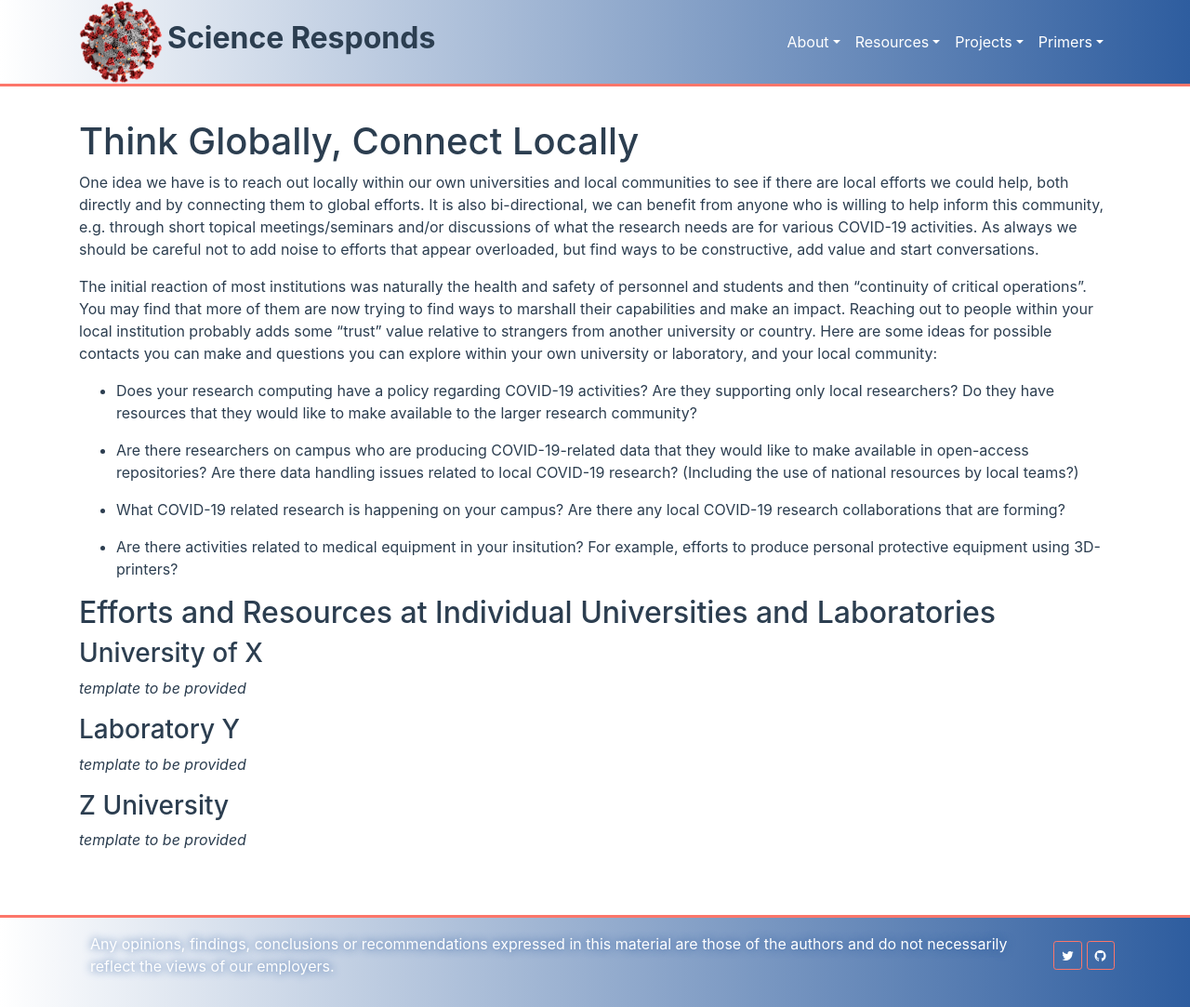
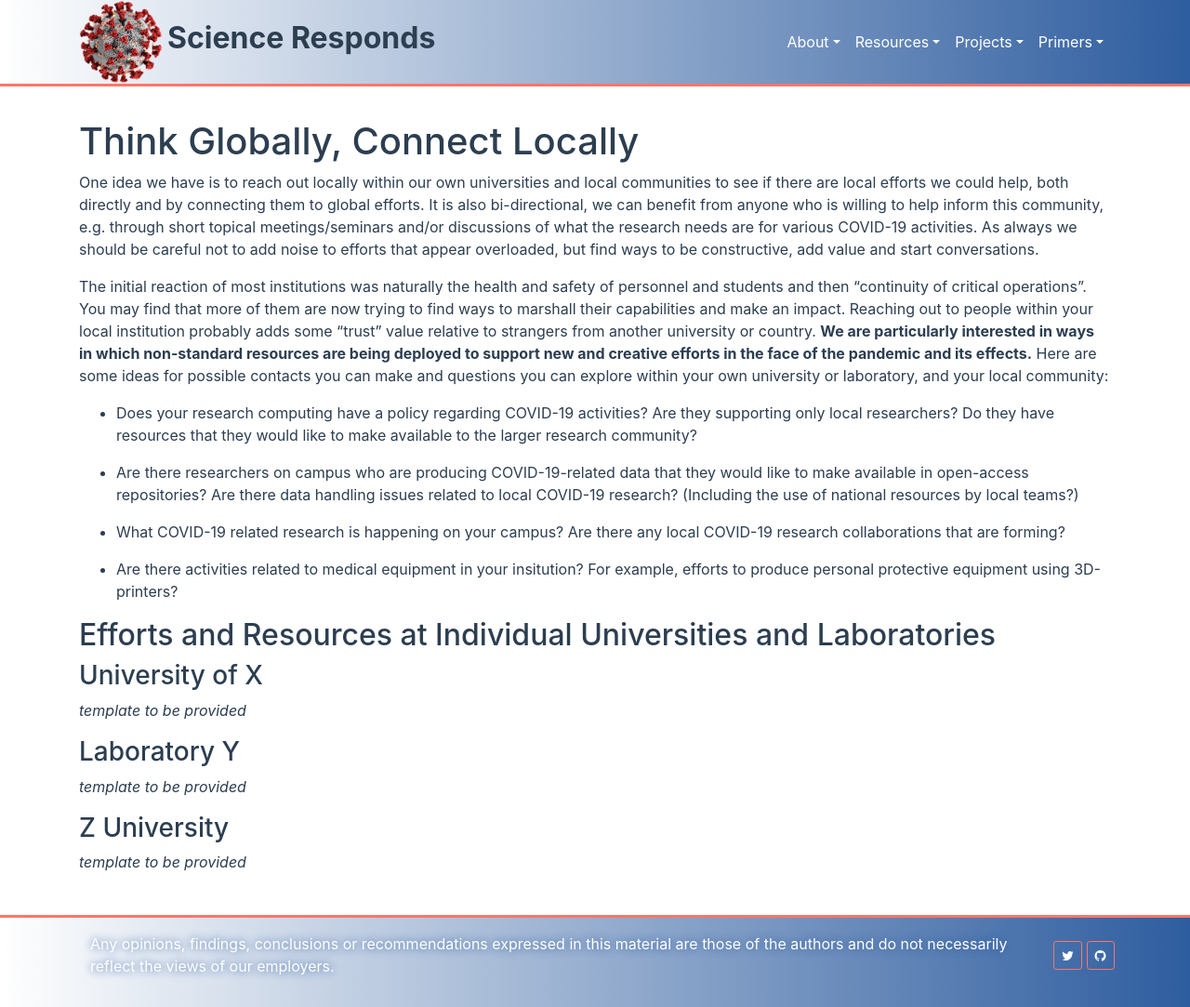
Before and after one commit to science-responds/science-responds.github.io-source, a Jekyll site: the page built from pages/resources/institutions.md, in a window 1280 px wide and 1083 px high. Shown: the whole window at 93% size. Built offline with Jekyll 4.4.1, drawn with Linux system fonts in a browser that asks for light colours.

Commit message:
Clarify that we are looking for new and creative non-standard efforts, rather than things most closely associated with the bio-medical response.

```diff
--- a/pages/resources/institutions.md
+++ b/pages/resources/institutions.md
@@ -20,9 +20,12 @@ of personnel and students and then "continuity of critical operations". You
 may find that more of them are now trying to find ways to marshall
 their capabilities and make an impact. Reaching
 out to people within your local institution probably adds some "trust"
-value relative to strangers from another university or country. Here are
-some ideas for possible contacts you can make and questions you can explore
-within your own university or laboratory, and your local community:
+value relative to strangers from another university or country. **We
+are particularly interested in ways in which non-standard resources
+are being deployed to support new and creative efforts in the face
+of the pandemic and its effects.**
+Here are some ideas for possible contacts you can make and questions you can
+explore within your own university or laboratory, and your local community:
 
   * Does your research computing have a policy regarding COVID-19 activities?
     Are they supporting only local researchers? Do they have resources that
```
